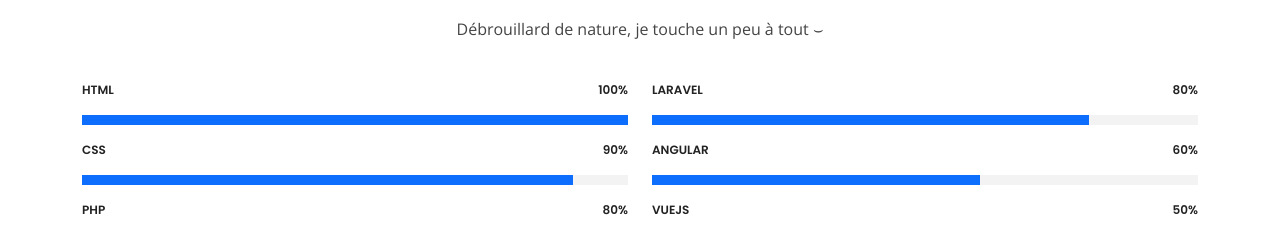
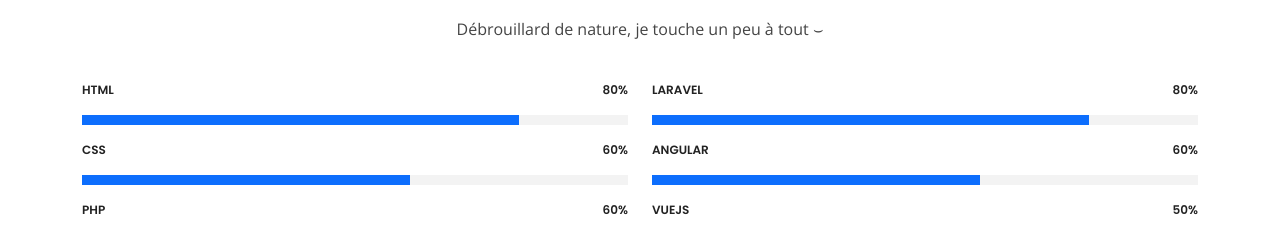
Before and after one commit to cheikh0101/portfolio, a plain HTML site: page about.html in a window 1280 px wide. Shown: the part 724-952 px from the top of the page. Drawn offline with nearby package versions, Linux system fonts and the light colour scheme.

Commit message:
changement pourcentage des competences

```diff
--- a/about.html
+++ b/about.html
@@ -114,23 +114,23 @@
           <div class="col-lg-6">
 
             <div class="progress">
-              <span class="skill">HTML <i class="val">100%</i></span>
+              <span class="skill">HTML <i class="val">80%</i></span>
               <div class="progress-bar-wrap">
-                <div class="progress-bar" role="progressbar" aria-valuenow="100" aria-valuemin="0" aria-valuemax="100"></div>
+                <div class="progress-bar" role="progressbar" aria-valuenow="80" aria-valuemin="0" aria-valuemax="100"></div>
               </div>
             </div>
 
             <div class="progress">
-              <span class="skill">CSS <i class="val">90%</i></span>
+              <span class="skill">CSS <i class="val">60%</i></span>
               <div class="progress-bar-wrap">
-                <div class="progress-bar" role="progressbar" aria-valuenow="90" aria-valuemin="0" aria-valuemax="100"></div>
+                <div class="progress-bar" role="progressbar" aria-valuenow="60" aria-valuemin="0" aria-valuemax="100"></div>
               </div>
             </div>
 
             <div class="progress">
-              <span class="skill">PHP <i class="val">80%</i></span>
+              <span class="skill">PHP <i class="val">60%</i></span>
               <div class="progress-bar-wrap">
-                <div class="progress-bar" role="progressbar" aria-valuenow="80" aria-valuemin="0" aria-valuemax="100"></div>
+                <div class="progress-bar" role="progressbar" aria-valuenow="60" aria-valuemin="0" aria-valuemax="100"></div>
               </div>
             </div>
 
```
